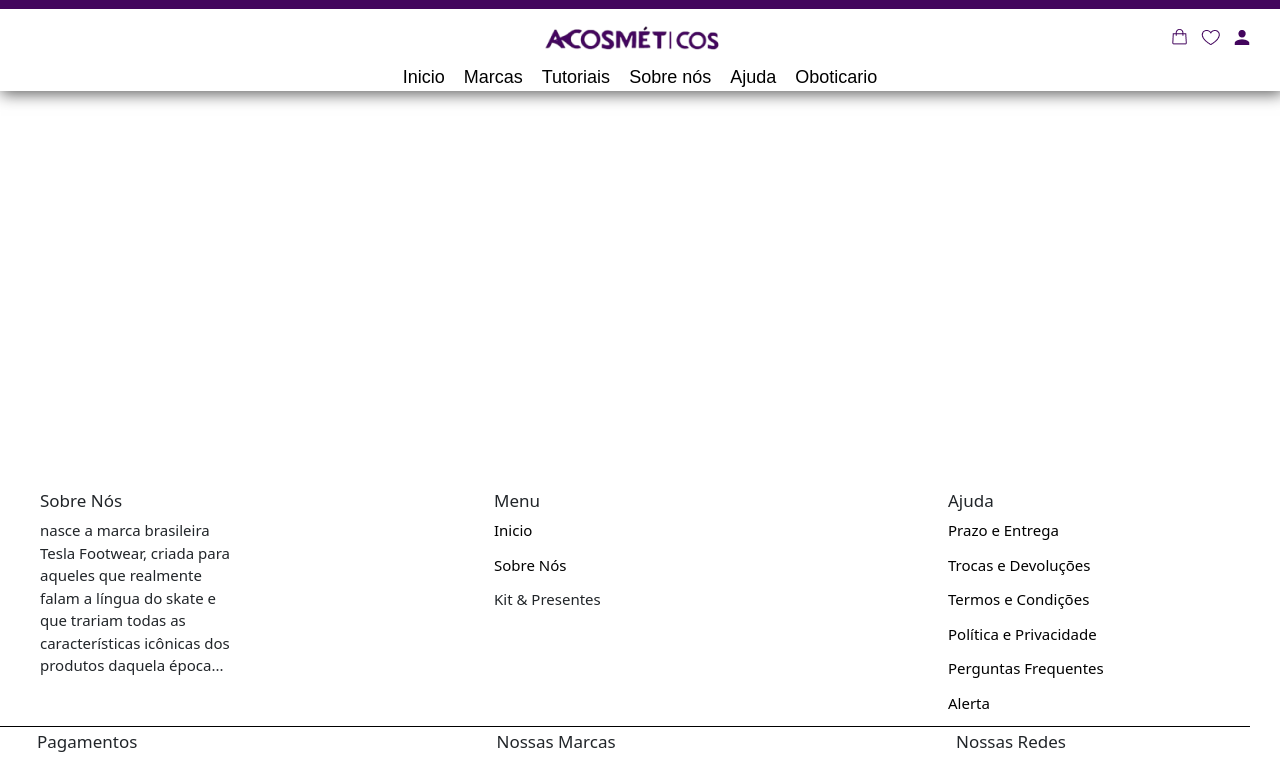
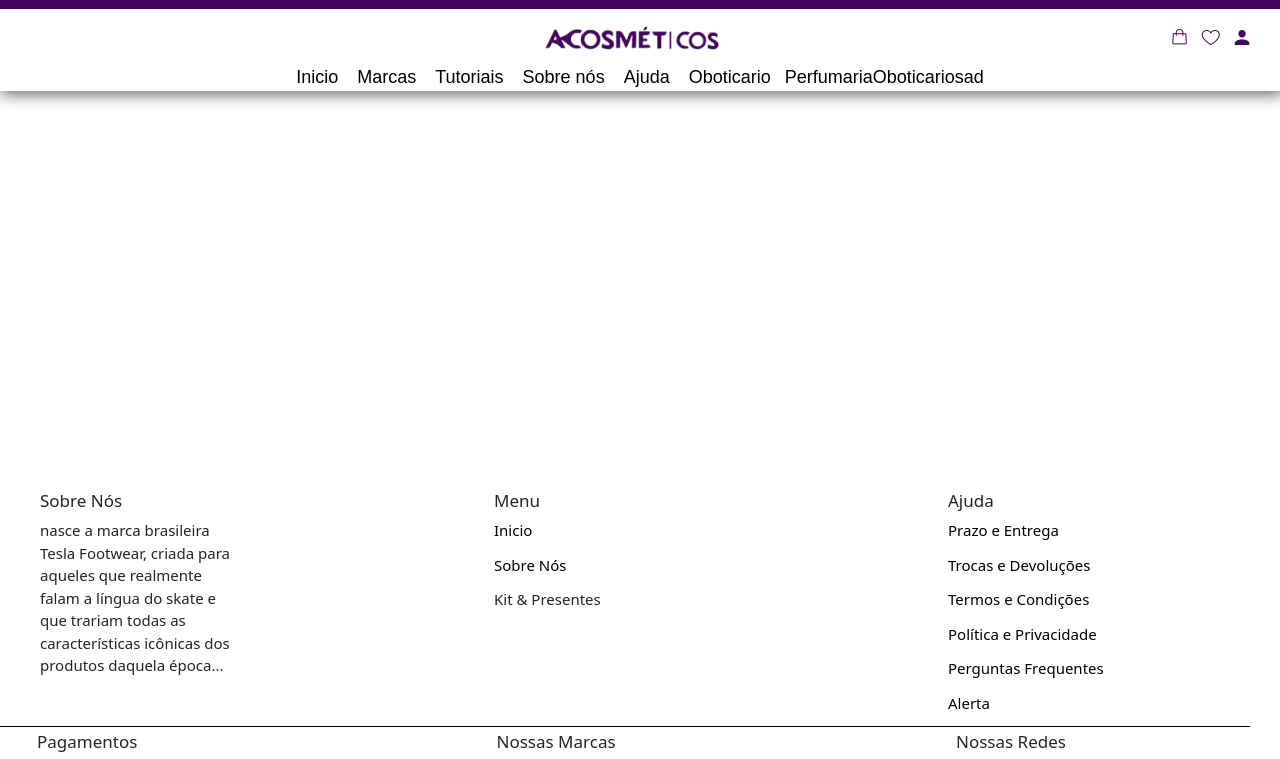
Before and after one commit to GabrielLima2803/ACosmeticos, a Vue app: page /perfumariaO in a window 1280 px wide. Shown: the top 759 px of the page. Built offline with nearby package versions, Linux system fonts and the light colour scheme.

Commit message:
Criação de routers a mais

```diff
--- a/src/components/header/HeaderPrincipal.vue
+++ b/src/components/header/HeaderPrincipal.vue
@@ -28,6 +28,7 @@
             <span class="header-links"> Sobre nós </span>
             <span class="header-links"> Ajuda </span>
             <router-link to="/oboticario" class="header-links">Oboticario</router-link>
+            <router-link to="/perfumariaO" class="header-links">PerfumariaOboticariosad</router-link>
         </nav>
         <!-- NavBar -->
     </header>
--- a/src/router/index.js
+++ b/src/router/index.js
@@ -9,6 +9,8 @@ import CriarLoginView from '@/views/CriarLoginView.vue'
 import FavoritoView from '@/views/FavoritoView.vue'
 import EsqueciSenhaView from '@/views/EsqueciSenhaView.vue'
 import DuvidasView from '@/views/DuvidasView.vue'
+import PerfumariaOView from '@/views/PerfumariaOView.vue'
+
 
 const router = createRouter({
   history: createWebHistory(import.meta.env.BASE_URL),
@@ -62,6 +64,11 @@ const router = createRouter({
       path: '/duvidas',
       name: 'duvidas',
       component: DuvidasView
+    },
+    {
+      path: '/perfumariaO',
+      name: 'perfumariaO',
+      component: PerfumariaOView
     }
 
   ]
--- /dev/null
+++ b/src/views/PerfumariaOView.vue
@@ -0,0 +1,12 @@
+<script setup>
+</script>
+
+<template>
+    <div>
+
+    </div>
+</template>
+
+<style scoped>
+
+</style>
```
